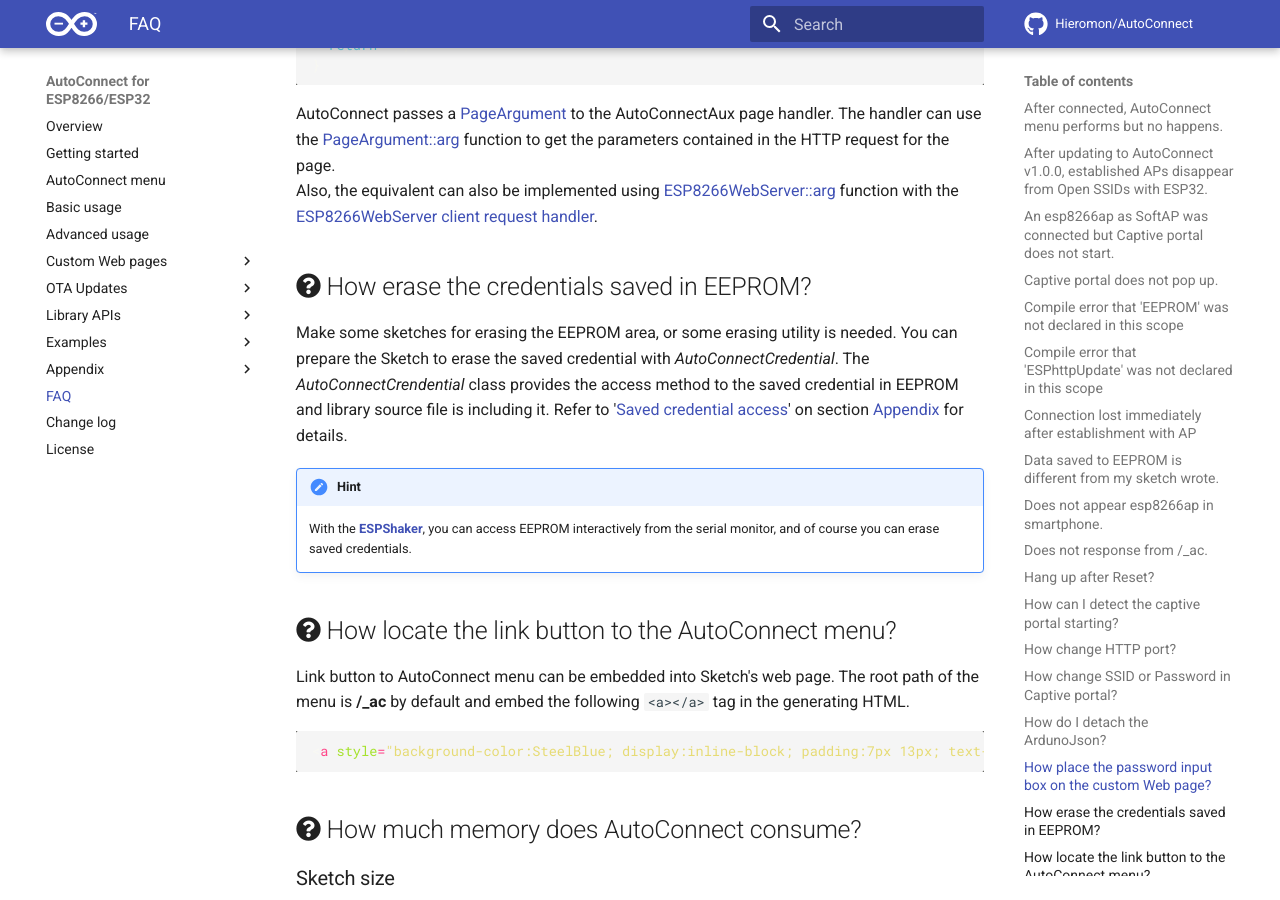
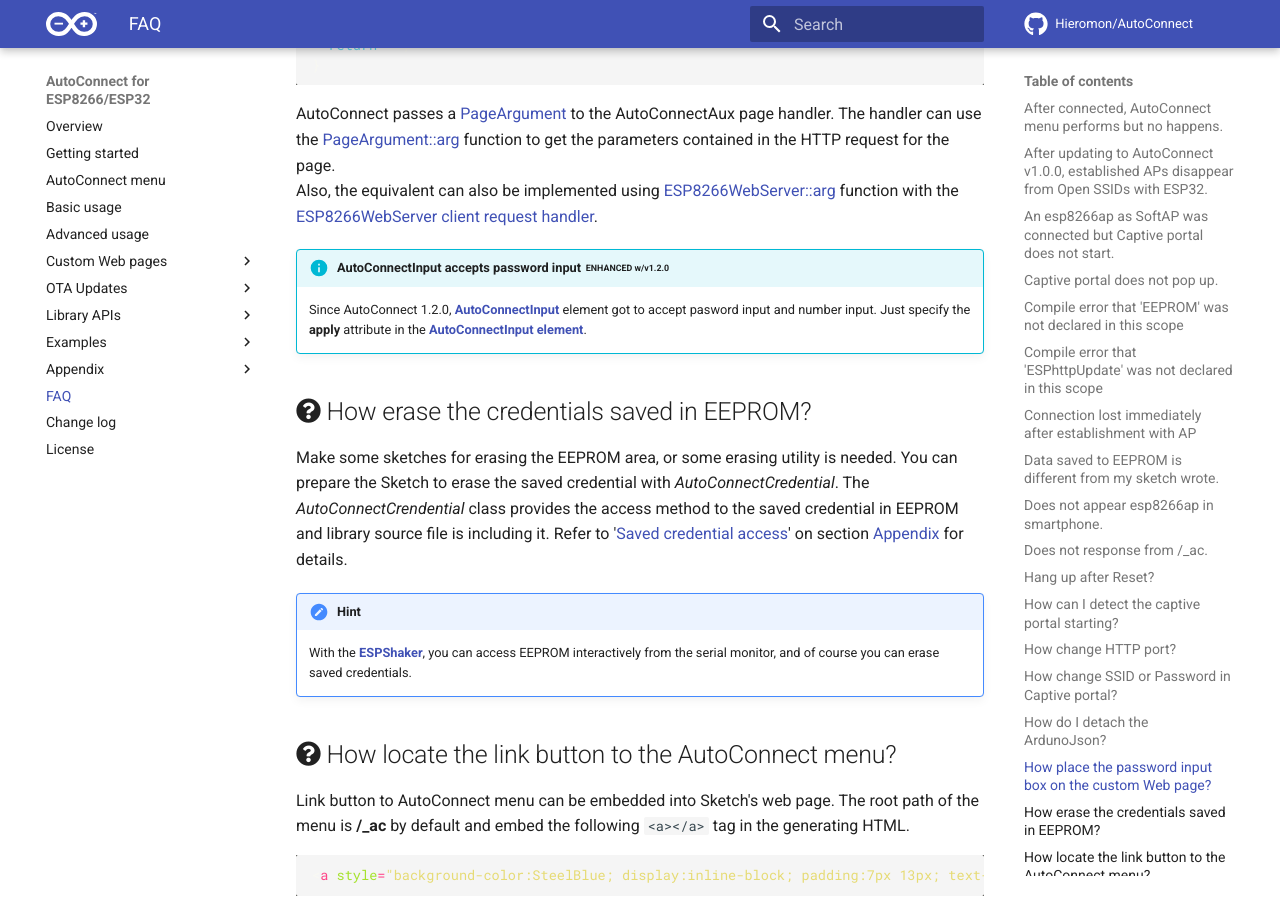
Before and after one commit to Hieromon/AutoConnect, an MkDocs documentation site: the page built from mkdocs/faq.md, in a window 1280 px wide and 900 px high, scrolled down 6723 px. Built offline with MkDocs 1.6.1 and Material for MkDocs 9.7.7, drawn with Linux system fonts in a browser that asks for light colours; nearby versions of some CDN libraries; comment, search, counter and statistics services are not loaded.

Commit message:
Adds AutoCoonecInput with the apply attribute

```diff
--- a/mkdocs/faq.md
+++ b/mkdocs/faq.md
@@ -196,6 +196,9 @@
 AutoConnect passes a [PageArgument](https://github.com/Hieromon/PageBuilder#arguments-of-invoked-user-function) to the AutoConnectAux page handler. The handler can use the [PageArgument::arg](https://github.com/Hieromon/PageBuilder#string-pageargumentargstring-name) function to get the parameters contained in the HTTP request for the page.
 Also, the equivalent can also be implemented using [ESP8266WebServer::arg]() function with the [ESP8266WebServer client request handler](https://github.com/esp8266/Arduino/tree/master/libraries/ESP8266WebServer#client-request-handlers).
 
+!!! info "AutoConnectInput accepts password input&nbsp;<sub><sup>ENHANCED w/v1.2.0</sup></sub>"
+    Since AutoConnect 1.2.0, [**AutoConnectInput**](acelements.md#autoconnectinput) element got to accept pasword input and number input. Just specify the **apply** attribute in the [**AutoConnectInput element**](acjson.md#acinput).
+
 ## <i class="fa fa-question-circle"></i> How erase the credentials saved in EEPROM?
 
 Make some sketches for erasing the EEPROM area, or some erasing utility is needed. You can prepare the Sketch to erase the saved credential with *AutoConnectCredential*. The *AutoConnectCrendential* class provides the access method to the saved credential in EEPROM and library source file is including it. Refer to '[Saved credential access](credit.md#saved-credential-in-eeprom)' on section [Appendix](credit.md) for details.
```
